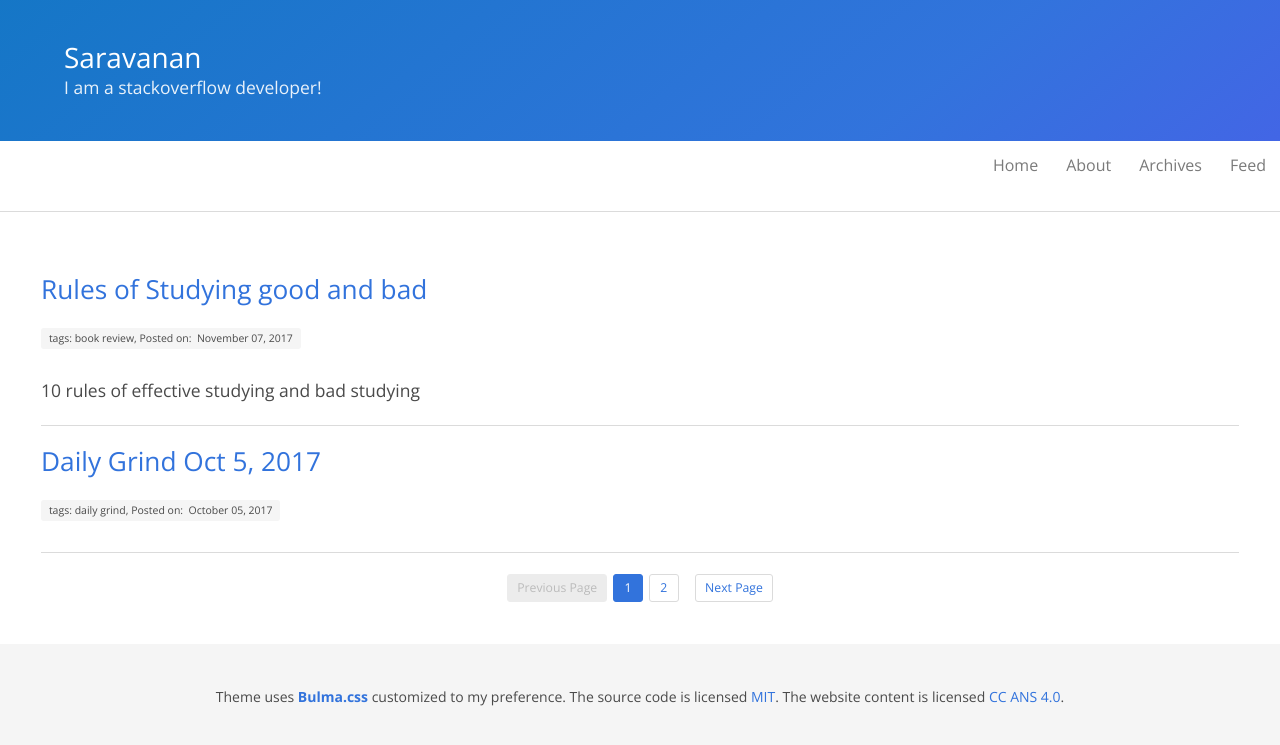
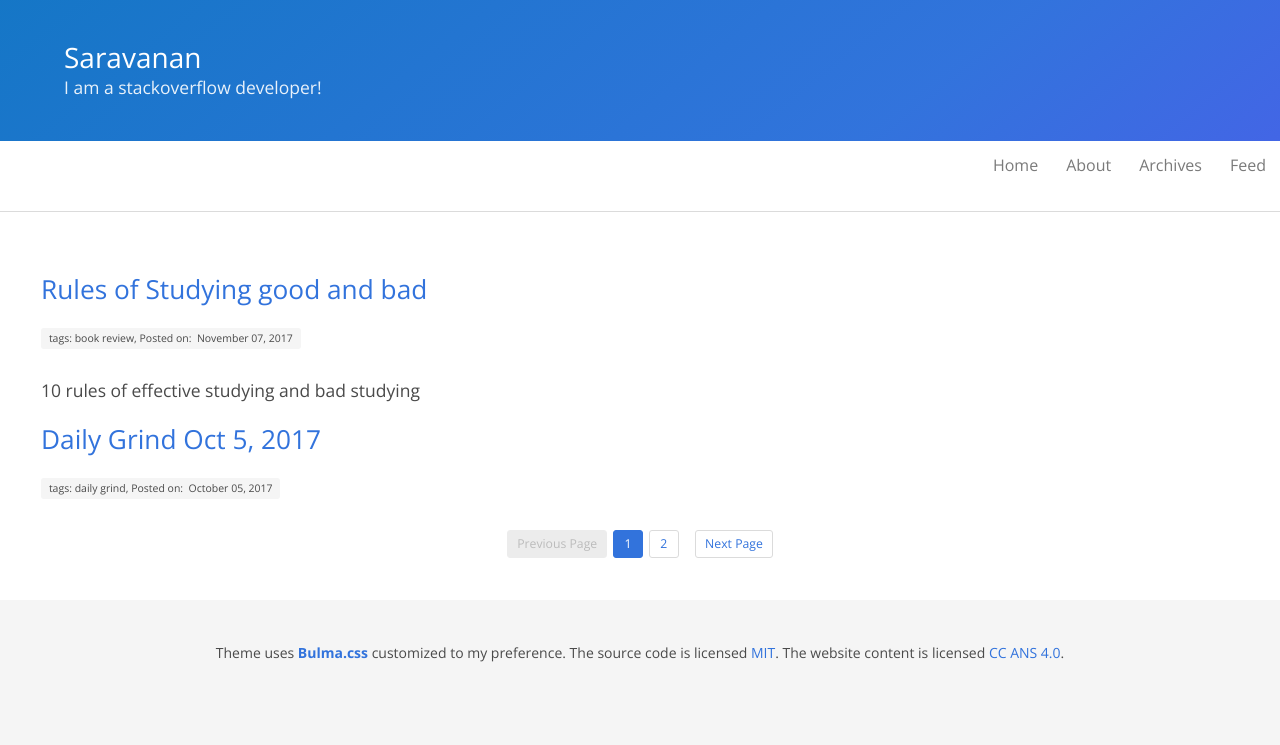
Before and after one commit to saravanaram/saravanaram.github.io, a Jekyll site: the page built from index.html, in a window 1280 px wide. Shown: the top 745 px of the page. Built offline with Jekyll 4.4.1, drawn with Linux system fonts in a browser that asks for light colours; the list of posts is cut into pages by our own code.

Commit message:
Update index.html

```diff
--- a/index.html
+++ b/index.html
@@ -27,7 +27,7 @@
 
             </div>
         </div>
-        <hr>
+ <div class="spacer"></div>
         {% endfor %}
     </div>
         <nav class="pagination is-centered is-dark">
```
